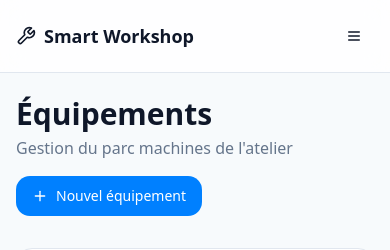
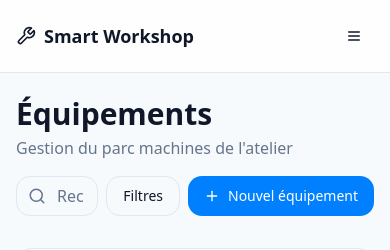
Before and after one commit to Belami42/atelier-gmao-connect, a React (Vite) app: page /equipment in a window 390 px wide. Shown: the top 250 px of the page. Built offline with nearby package versions, Linux system fonts and the light colour scheme.

Commit message:
Fix: Equipment page type errors
Fix type errors in Equipment.tsx related to prop types for EquipmentHeader and EquipmentEmptyState components. Also, fix the type error in EquipmentList.tsx.

```diff
--- a/src/components/equipment/EquipmentEmptyState.tsx
+++ b/src/components/equipment/EquipmentEmptyState.tsx
@@ -5,9 +5,10 @@ import { Button } from "@/components/ui/button";
 
 interface EquipmentEmptyStateProps {
   resetSearch: () => void;
+  hasFilters?: boolean;
 }
 
-const EquipmentEmptyState: React.FC<EquipmentEmptyStateProps> = ({ resetSearch }) => {
+const EquipmentEmptyState: React.FC<EquipmentEmptyStateProps> = ({ resetSearch, hasFilters }) => {
   return (
     <div className="text-center p-10 bg-white/70 backdrop-blur-md rounded-xl border">
       <div className="flex justify-center mb-4 text-muted-foreground">
@@ -15,7 +16,9 @@ const EquipmentEmptyState: React.FC<EquipmentEmptyStateProps> = ({ resetSearch }
       </div>
       <h3 className="text-lg font-medium">Aucun équipement trouvé</h3>
       <p className="text-muted-foreground mt-1">
-        Essayez de modifier vos critères de recherche ou de réinitialiser les filtres.
+        {hasFilters
+          ? "Essayez de modifier vos critères de recherche ou de réinitialiser les filtres."
+          : "Aucun équipement n'est disponible. Essayez d'en ajouter un nouveau."}
       </p>
       <Button variant="outline" className="mt-4" onClick={resetSearch}>
         Réinitialiser la recherche
--- a/src/components/equipment/EquipmentHeader.tsx
+++ b/src/components/equipment/EquipmentHeader.tsx
@@ -1,10 +1,27 @@
 
 import React from "react";
 import { Link } from "react-router-dom";
-import { Plus } from "lucide-react";
+import { Plus, Search, X } from "lucide-react";
 import { Button } from "@/components/ui/button";
+import { Input } from "@/components/ui/input";
 
-const EquipmentHeader: React.FC = () => {
+interface EquipmentHeaderProps {
+  searchQuery: string;
+  onSearchChange: (query: string) => void;
+  hasFilters: boolean;
+  onResetSearch: () => void;
+  onOpenFilters: () => void;
+  isMobile: boolean;
+}
+
+const EquipmentHeader: React.FC<EquipmentHeaderProps> = ({
+  searchQuery,
+  onSearchChange,
+  hasFilters,
+  onResetSearch,
+  onOpenFilters,
+  isMobile
+}) => {
   return (
     <div className="flex flex-col md:flex-row items-start md:items-center justify-between mb-8 gap-4">
       <div>
@@ -14,6 +31,39 @@ const EquipmentHeader: React.FC = () => {
         </p>
       </div>
 
+      <div className="flex gap-2 w-full md:w-auto">
+        {isMobile && (
+          <div className="relative flex-1">
+            <Search className="absolute left-3 top-1/2 transform -translate-y-1/2 text-muted-foreground" size={18} />
+            <Input
+              placeholder="Rechercher un équipement..."
+              className="pl-10"
+              value={searchQuery}
+              onChange={(e) => onSearchChange(e.target.value)}
+            />
+            {searchQuery && (
+              <button
+                onClick={onResetSearch}
+                className="absolute right-3 top-1/2 transform -translate-y-1/2 text-muted-foreground hover:text-foreground transition-colors"
+              >
+                <X size={16} />
+              </button>
+            )}
+          </div>
+        )}
+
+        {isMobile && hasFilters && (
+          <Button variant="outline" onClick={onResetSearch}>
+            Réinitialiser
+          </Button>
+        )}
+
+        {isMobile && (
+          <Button variant="outline" onClick={onOpenFilters}>
+            Filtres
+          </Button>
+        )}
+
         <Button className="gap-2" asChild>
           <Link to="/equipment/new">
             <Plus size={16} />
@@ -21,6 +71,7 @@ const EquipmentHeader: React.FC = () => {
           </Link>
         </Button>
       </div>
+    </div>
   );
 };
 
--- a/src/pages/Equipment.tsx
+++ b/src/pages/Equipment.tsx
@@ -39,7 +39,7 @@ const Equipment = () => {
       <EquipmentHeader
         searchQuery={searchQuery}
         onSearchChange={setSearchQuery}
-        hasFilters={hasActiveFilters}
+        hasFilters={Boolean(hasActiveFilters)}
         onResetSearch={resetSearch}
         onOpenFilters={() => setIsFilterOpen(true)}
         isMobile={isMobile}
@@ -57,7 +57,7 @@ const Equipment = () => {
               resetFilters={resetFilters}
               searchQuery={searchQuery}
               setSearchQuery={setSearchQuery}
-              hasActiveFilters={hasActiveFilters}
+              hasActiveFilters={Boolean(hasActiveFilters)}
               isFilterOpen={isFilterOpen}
               setIsFilterOpen={setIsFilterOpen}
             />
@@ -72,7 +72,8 @@ const Equipment = () => {
             />
           ) : (
             <EquipmentEmptyState
-              hasFilters={hasActiveFilters}
+              resetSearch={resetSearch}
+              hasFilters={Boolean(hasActiveFilters)}
             />
           )}
         </main>
```
Lines whose indentation alone changed are shown as unchanged.
